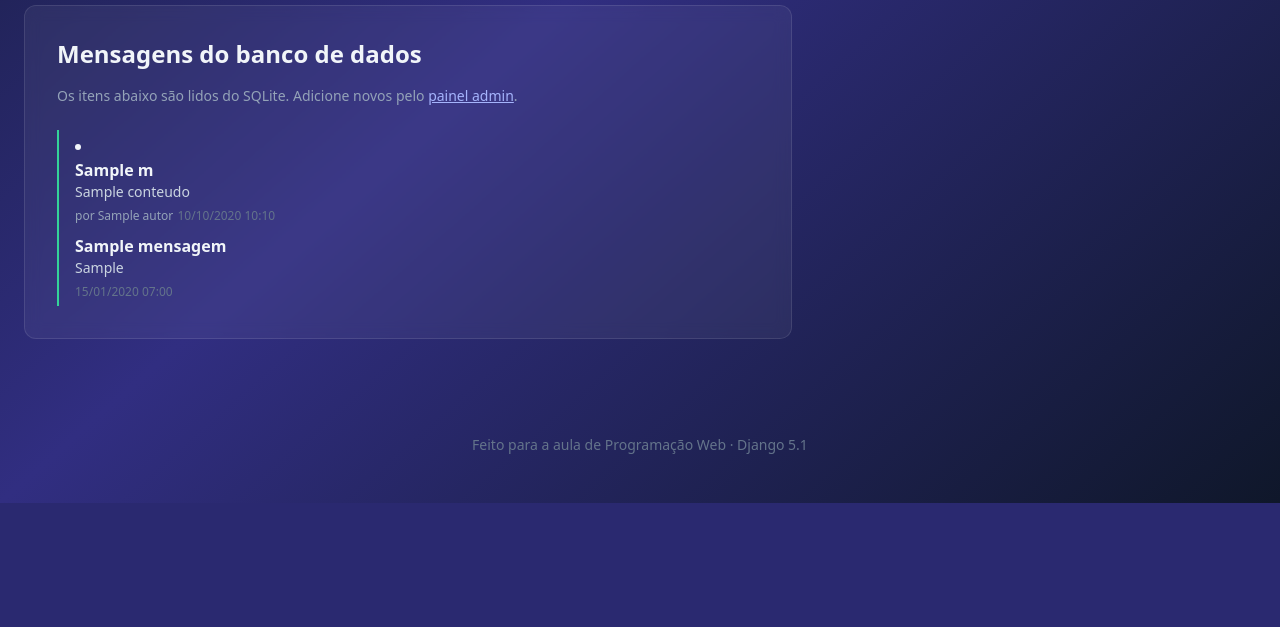
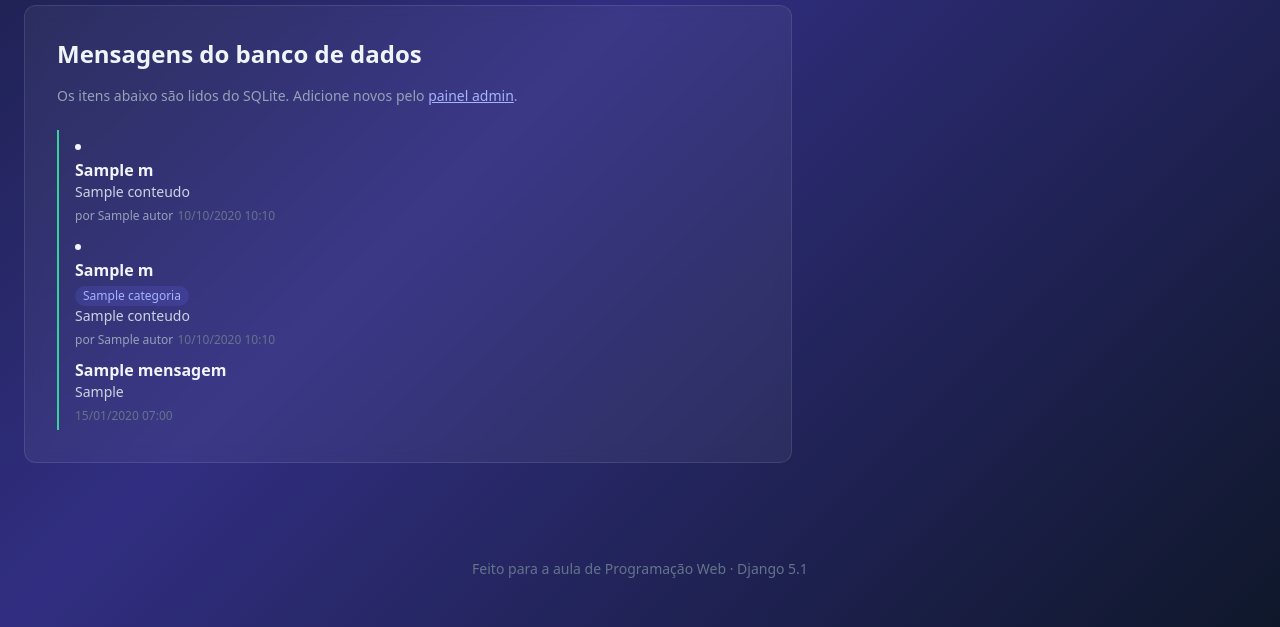
Before and after one commit to dudufugliaro/project-django, a Django app: template templates/home/index.html in a window 1280 px wide. Shown: the part 630-1257 px from the top of the page. Before the commit the page ends 1133 px from the top, so only its background shows below. Run offline with Django 5.2, Linux system fonts and the light colour scheme; tables that the repository leaves empty hold one stand-in row (values such as "Sample post"); the template is opened without the code that fills it: values that come from a table or form of the project are taken from there, most other values are stand-ins (such as "Sample title", 1, 10 or a date in 2020); some libraries are stand-ins or nearby versions.

Commit message:
feat: adiciona html para Categoria

```diff
--- a/templates/home/index.html
+++ b/templates/home/index.html
@@ -66,6 +66,17 @@
                     <span class="text-xs text-slate-400">por {{ m.autor }}</span>   {# ← novo #}
                     <span class="text-xs text-slate-500">{{ m.criada_em|date:"d/m/Y H:i" }}</span>
                 </li>
+                <li class="border-l-2 border-emerald-400 pl-4 py-1">
+                    <h3 class="font-semibold">{{ m.titulo }}</h3>
+                    {% if m.categoria %}
+                        <span class="inline-block px-2 py-0.5 mt-1 bg-indigo-500/20 text-indigo-300 text-xs rounded-full">
+                            {{ m.categoria.nome }}
+                        </span>
+                    {% endif %}
+                    <p class="text-sm text-slate-300">{{ m.conteudo }}</p>
+                    <span class="text-xs text-slate-400">por {{ m.autor }}</span>
+                    <span class="text-xs text-slate-500">{{ m.criada_em|date:"d/m/Y H:i" }}</span>
+                </li>
                 <ul class="space-y-3">
                     {% for m in mensagens %}
                         <li class="border-l-2 border-emerald-400 pl-4 py-1">
```
